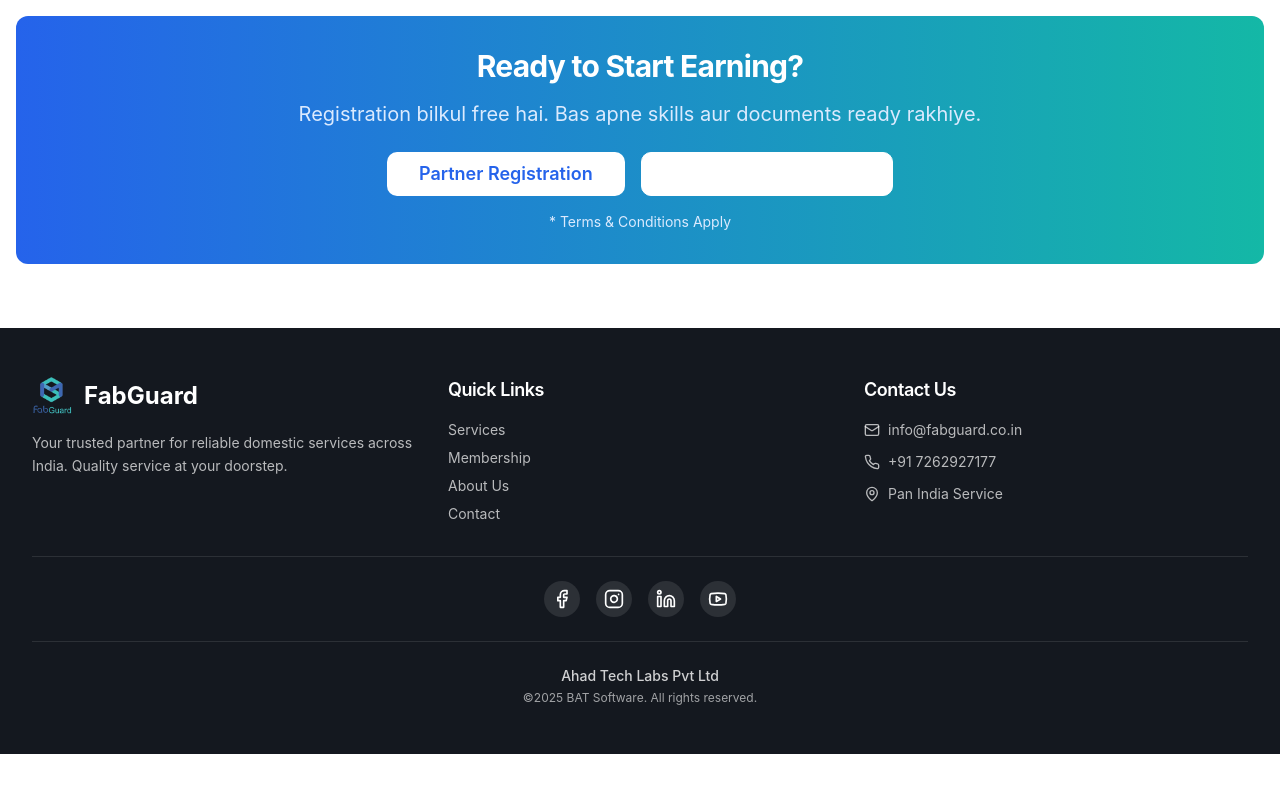
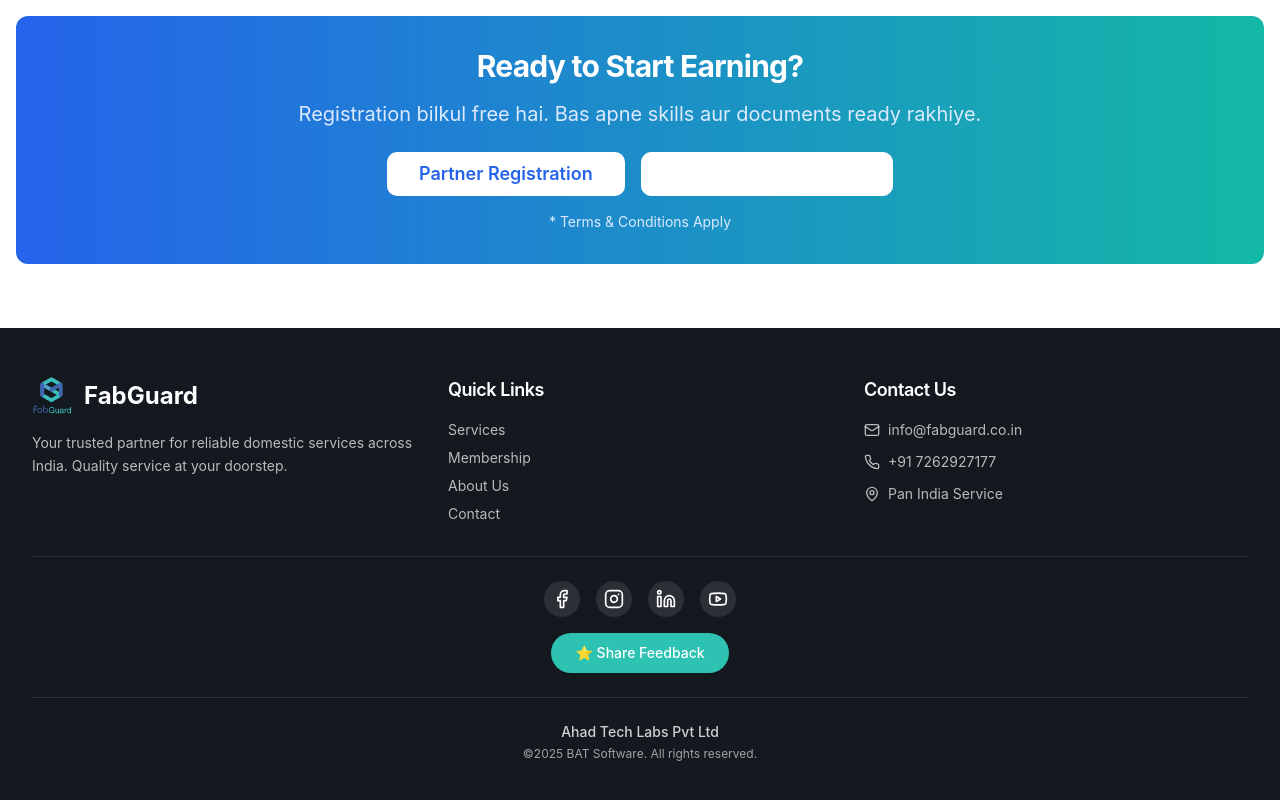
Before and after one commit to Fabguard/fabguard-services, a React (Vite) app: page / in a window 1280 px wide. Shown: the part 5524-6324 px from the top of the page. Before the commit the page ends 6278 px from the top, so only its background shows below. Built offline with nearby package versions, Linux system fonts and the light colour scheme; no server answers; the database is empty.

Commit message:
Changes
Co-authored-by: Fabguard <219653351+Fabguard@users.noreply.github.com>

```diff
--- a/src/components/Footer.tsx
+++ b/src/components/Footer.tsx
@@ -63,8 +63,9 @@ const Footer = () => {
           </div>
         </div>
 
-        {/* Social Links */}
-        <div className="flex justify-center gap-4 py-6 border-t border-background/10">
+        {/* Social Links & Feedback */}
+        <div className="flex flex-col items-center gap-4 py-6 border-t border-background/10">
+          <div className="flex gap-4">
             {socialLinks.map((item) => (
               <a
                 key={item.name}
@@ -77,6 +78,15 @@ const Footer = () => {
                 <item.icon className="h-5 w-5" />
               </a>
             ))}
+          </div>
+          <a
+            href="https://g.page/r/CZZUXPjcrajXEAE/review"
+            target="_blank"
+            rel="noopener noreferrer"
+            className="inline-flex items-center gap-2 px-6 py-2.5 rounded-full bg-primary text-primary-foreground font-medium text-sm hover:opacity-90 transition-opacity"
+          >
+            ⭐ Share Feedback
+          </a>
         </div>
 
         {/* Copyright */}
```
Lines whose indentation alone changed are shown as unchanged.
